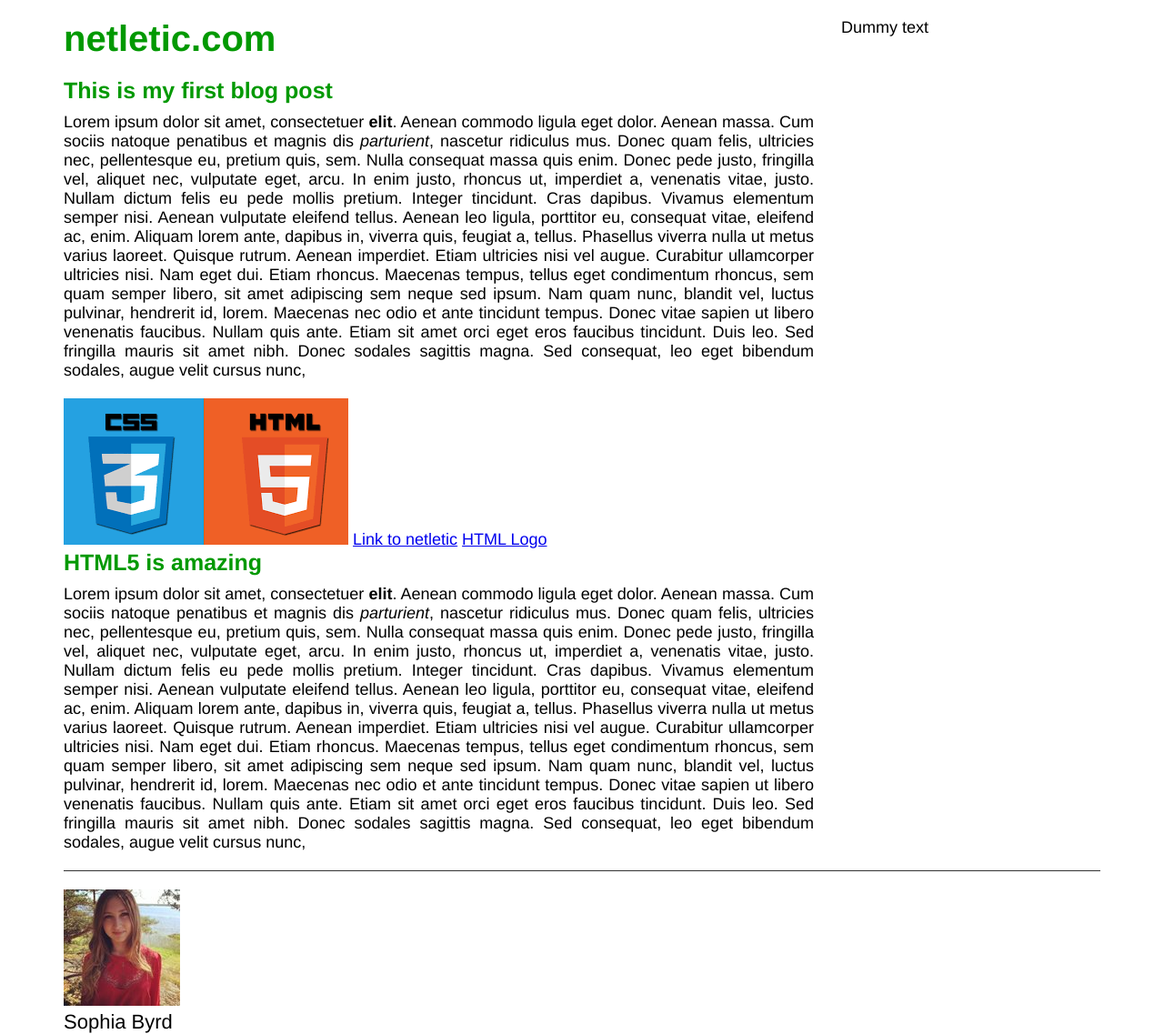
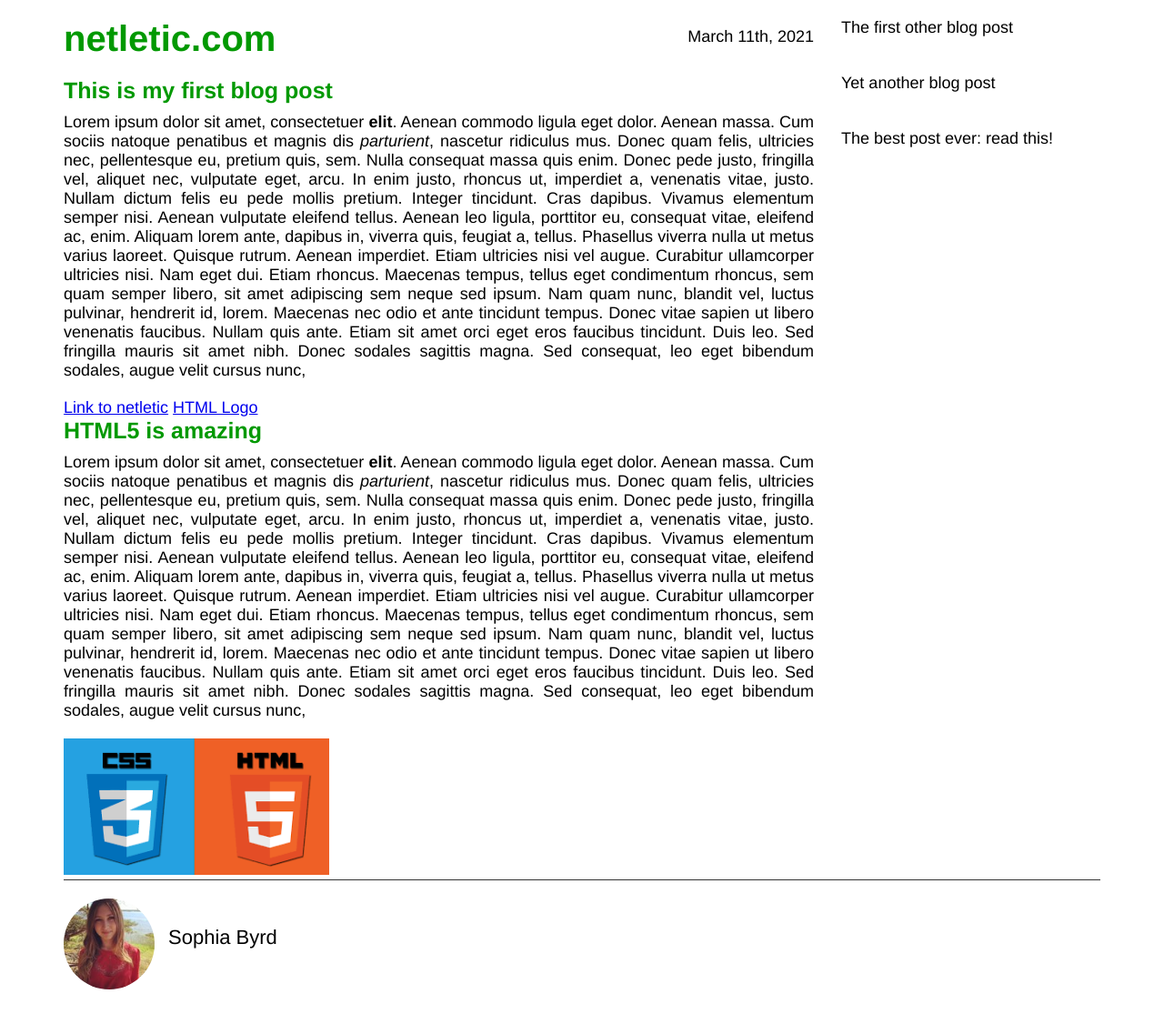
Before and after one commit to netletic/html5-css3-course, a plain HTML site: page blog/index.html in a window 1280 px wide. Shown: the whole page at 91% size. After the commit the page ends 1088 px from the top, so only its background shows below. Drawn offline with Linux system fonts and the light colour scheme.

Commit message:
finished blog example

```diff
--- a/blog/index.html
+++ b/blog/index.html
@@ -13,7 +13,9 @@
     <div class="container">
         <div class="blog-post">
             <h1>netletic.com</h1>
+            <p class="date">March 11th, 2021</p>
             <h2>This is my first blog post</h2>
+
             <p class="main-text">
                 Lorem ipsum dolor sit amet, consectetuer <strong>elit</strong>. Aenean commodo ligula eget dolor. Aenean
                 massa.
@@ -44,7 +46,6 @@
                 leo eget bibendum sodales, augue velit cursus nunc,
             </p>
 
-            <img src="logo.png" alt="">
             <a href="https://netletic.com" target="_blank">Link to netletic</a>
             <a href="logo.png" target="_blank">HTML Logo</a>
 
@@ -78,13 +79,22 @@
                 consequat,
                 leo eget bibendum sodales, augue velit cursus nunc,
             </p>
+            <img src="logo.png" alt="">
         </div>
         <div class="other-posts">
-            Dummy text
+            <div class="other">
+                The first other blog post
+            </div>
+        </div>
+        <div class="other">
+            Yet another blog post
+        </div>
+        <div class="other">
+            The best post ever: read this!
         </div>
         <div class="clearfix"></div>
         <div class="author-box">
-            <img src="author.jpg" alt="">
+            <img src="author.jpg" alt="author photo">
             <p class="author-text">Sophia Byrd</p>
         </div>
 
--- a/blog/style.css
+++ b/blog/style.css
@@ -36,7 +36,10 @@ h2 {
 }
 
 .author-text {
+    margin-top: 30px;
+    margin-left: 15px;
     font-size: 22px;
+    float: left;
 }
 
 .container {
@@ -49,6 +52,7 @@ h2 {
     width: 75%;
     float: left;
     padding-right: 30px;
+    position: relative;
 }
 
 .other-posts {
@@ -61,3 +65,25 @@ h2 {
     padding-top: 20px;
     border-top: 1px solid #333;
 }
+
+.other {
+    margin-bottom: 40px;
+}
+
+.author-box img {
+    height: 100px;
+    width: 100px;
+    border-radius: 50%;
+    float: left;
+}
+
+.blog-post img {
+    height: 150px;
+    width: auto;
+}
+
+.date {
+    position: absolute;
+    top: 10px;
+    right: 30px;
+}
```
